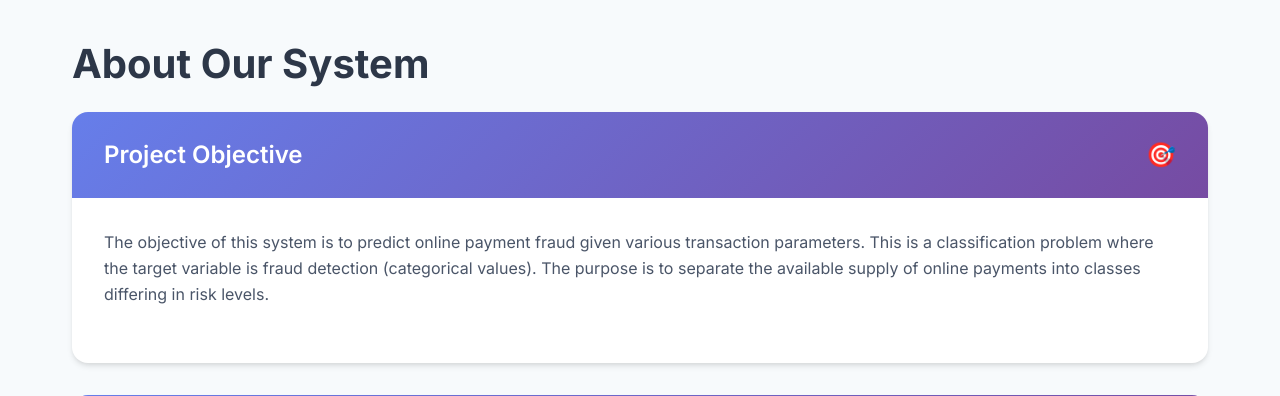
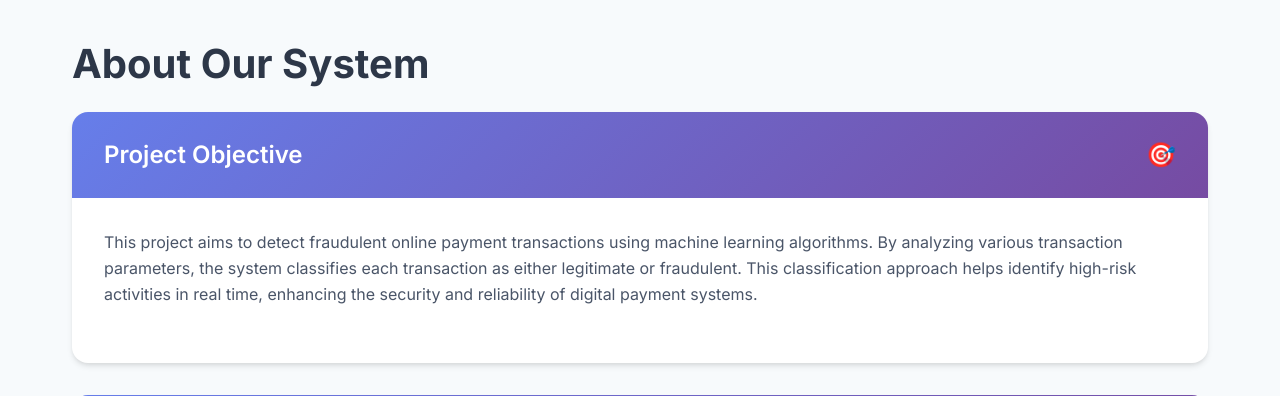
Before and after one commit to Aryzenshi/payments-fraud-detection, a Python web app: template flask/templates/about.html in a window 1280 px wide. Shown: the top 396 px of the page. Run offline with Jinja, Linux system fonts and the light colour scheme; the template is opened without the code that fills it, so the values that code supplies are empty.

Commit message:
Fixed text, updated Readme.MD

```diff
--- a/flask/templates/about.html
+++ b/flask/templates/about.html
@@ -24,9 +24,9 @@
                         </div>
                         <div class="card-content">
                             <p>
-                                The objective of this system is to predict online payment fraud given various transaction parameters.
-                                This is a classification problem where the target variable is fraud detection (categorical values).
-                                The purpose is to separate the available supply of online payments into classes differing in risk levels.
+                                This project aims to detect fraudulent online payment transactions using machine learning algorithms.
+                                By analyzing various transaction parameters, the system classifies each transaction as either legitimate or fraudulent.
+                                This classification approach helps identify high-risk activities in real time, enhancing the security and reliability of digital payment systems.
                             </p>
                         </div>
                     </div>
```
Also changed, not shown: README.md.
